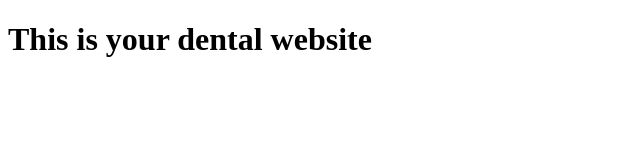
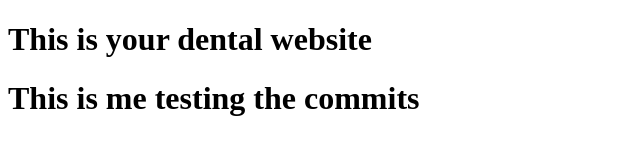
Before and after one commit to kimia-dental-assistant/kimia-dental-assistant.github.io, a plain HTML site: page index.html in a window 1280 px wide. Shown: the whole page, without its empty margins (0-640 px from the left). Drawn offline with Linux system fonts and the light colour scheme.

Commit message:
Update index.html

```diff
--- a/index.html
+++ b/index.html
@@ -7,5 +7,6 @@
 </head>
 <body>
     <h1>This is your dental website</h1>
+    <h1>This is me testing the commits</h1>
 </body>
 </html>
```
